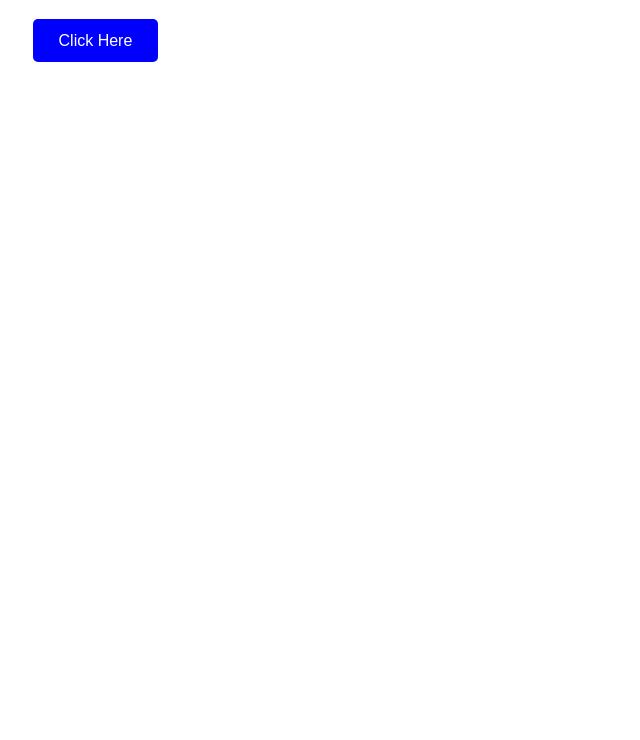
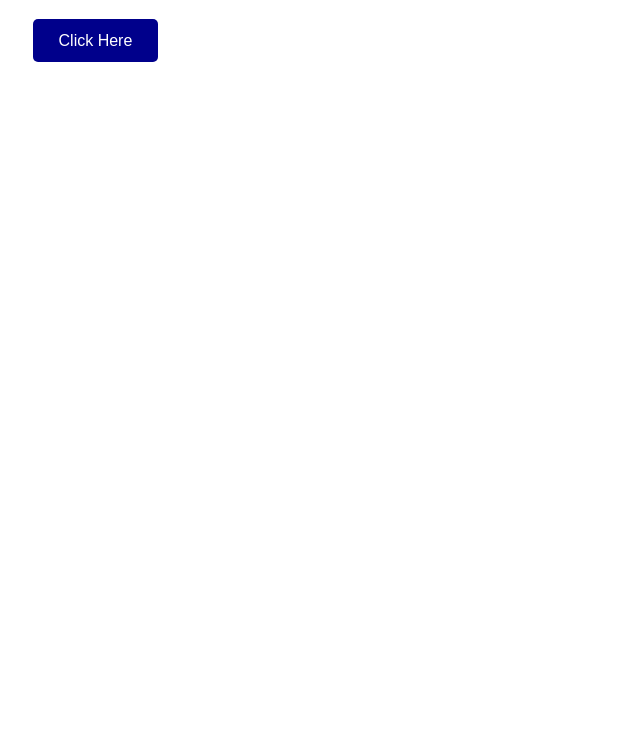
Before and after one commit to OnkurLal/day3, a plain HTML site: page button/index.html in a window 1280 px wide. Shown: the part 60-800 px from the top of the page, without its empty margins (0-640 px from the left). Drawn offline with Linux system fonts and the light colour scheme.

Commit message:
new branch

```diff
--- a/button/css/style.css
+++ b/button/css/style.css
@@ -1,5 +1,5 @@
 button{
-  background-color: blue;
+  background-color: darkblue;
   border: none;
   color: white;
   padding: 1% 2%;
@@ -10,5 +10,5 @@ button{
   border-radius: 5px;
 }
 button:hover{
-    background-color: darkblue;
+    background-color: blue;
 }
```
